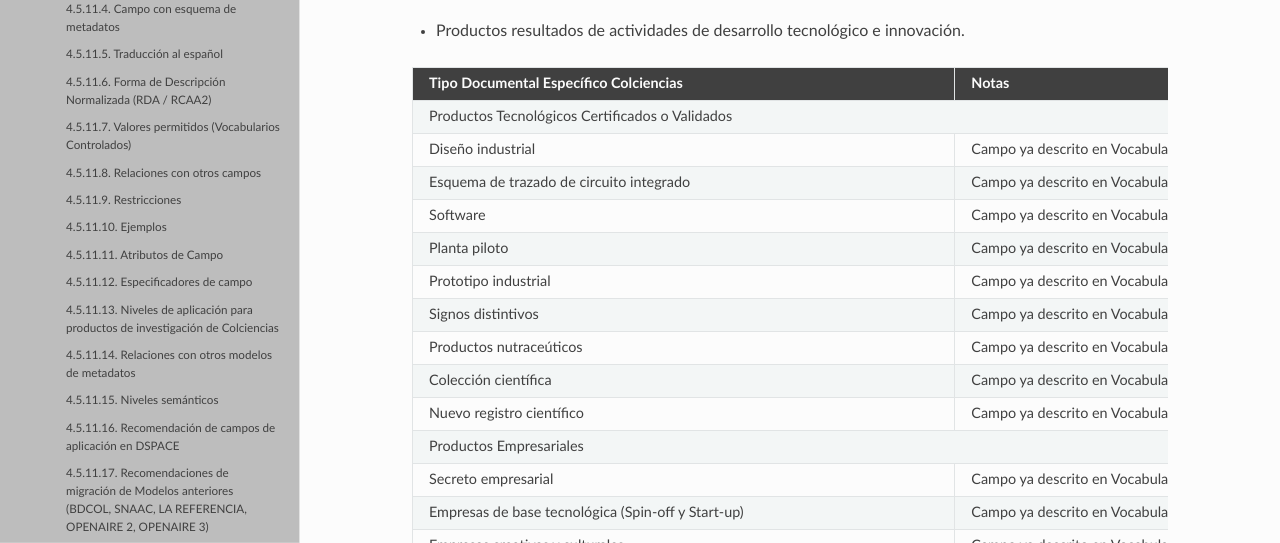
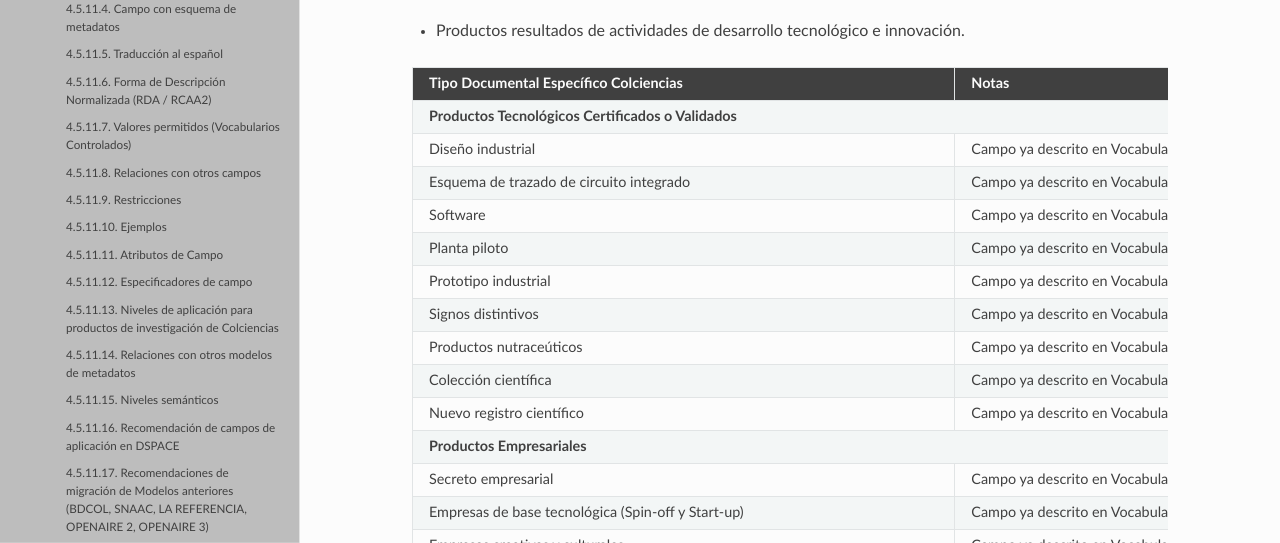
Before and after one commit to rcic/openaire4, a Sphinx documentation site: the page built from docs/field_publicationtype.rst, in a window 1280 px wide and 900 px high, scrolled down 4079 px. Shown: the part 150-693 px from the top of the window. Built offline with Sphinx 7.4.7 and the Read the Docs theme 2.0.0, drawn with Linux system fonts in a browser that asks for light colours.

Commit message:
actualizacion

```diff
--- a/docs/field_publicationtype.rst
+++ b/docs/field_publicationtype.rst
@@ -222,7 +222,7 @@ Los sistemas de información deben utilizar estos nuevos elementos para describi
 +----------------------------------------------------------------------------------+---------------------------------------+----------------------------------------+
 | Tipo Documental Específico Colciencias                                           | Notas                                 | Valor Autorizado                       |
 +==================================================================================+=======================================+========================================+
-| Productos Tecnológicos Certificados o Validados                                                                                                                   |
+|                                **Productos Tecnológicos Certificados o Validados**                                                                                |
 +----------------------------------------------------------------------------------+---------------------------------------+----------------------------------------+
 | Diseño industrial                                                                | Campo ya descrito en Vocabulario COAR | https://purl.org/redcol/resource_type/ |
 +----------------------------------------------------------------------------------+---------------------------------------+----------------------------------------+
@@ -242,7 +242,7 @@ Los sistemas de información deben utilizar estos nuevos elementos para describi
 +----------------------------------------------------------------------------------+---------------------------------------+----------------------------------------+
 | Nuevo registro científico                                                        | Campo ya descrito en Vocabulario COAR | https://purl.org/redcol/resource_type/ |
 +----------------------------------------------------------------------------------+---------------------------------------+----------------------------------------+
-| Productos Empresariales                                                                                                                                           |
+|                                    **Productos Empresariales**                                                                                                    |
 +----------------------------------------------------------------------------------+---------------------------------------+----------------------------------------+
 | Secreto empresarial                                                              | Campo ya descrito en Vocabulario COAR | https://purl.org/redcol/resource_type/ |
 +----------------------------------------------------------------------------------+---------------------------------------+----------------------------------------+
@@ -268,7 +268,7 @@ Los sistemas de información deben utilizar estos nuevos elementos para describi
 +----------------------------------------------------------------------------------+---------------------------------------+----------------------------------------+
 | Proyecto de Ley                                                                  | Campo ya descrito en Vocabulario COAR | https://purl.org/redcol/resource_type/ |
 +----------------------------------------------------------------------------------+---------------------------------------+----------------------------------------+
-| Conceptos técnicos                                                                                                                                                |
+|                                      **Conceptos técnicos**                                                                                                       |
 +----------------------------------------------------------------------------------+---------------------------------------+----------------------------------------+
 | Conceptos técnicos                                                               | Campo ya descrito en Vocabulario COAR | https://purl.org/redcol/resource_type/ |
 +----------------------------------------------------------------------------------+---------------------------------------+----------------------------------------+
```
